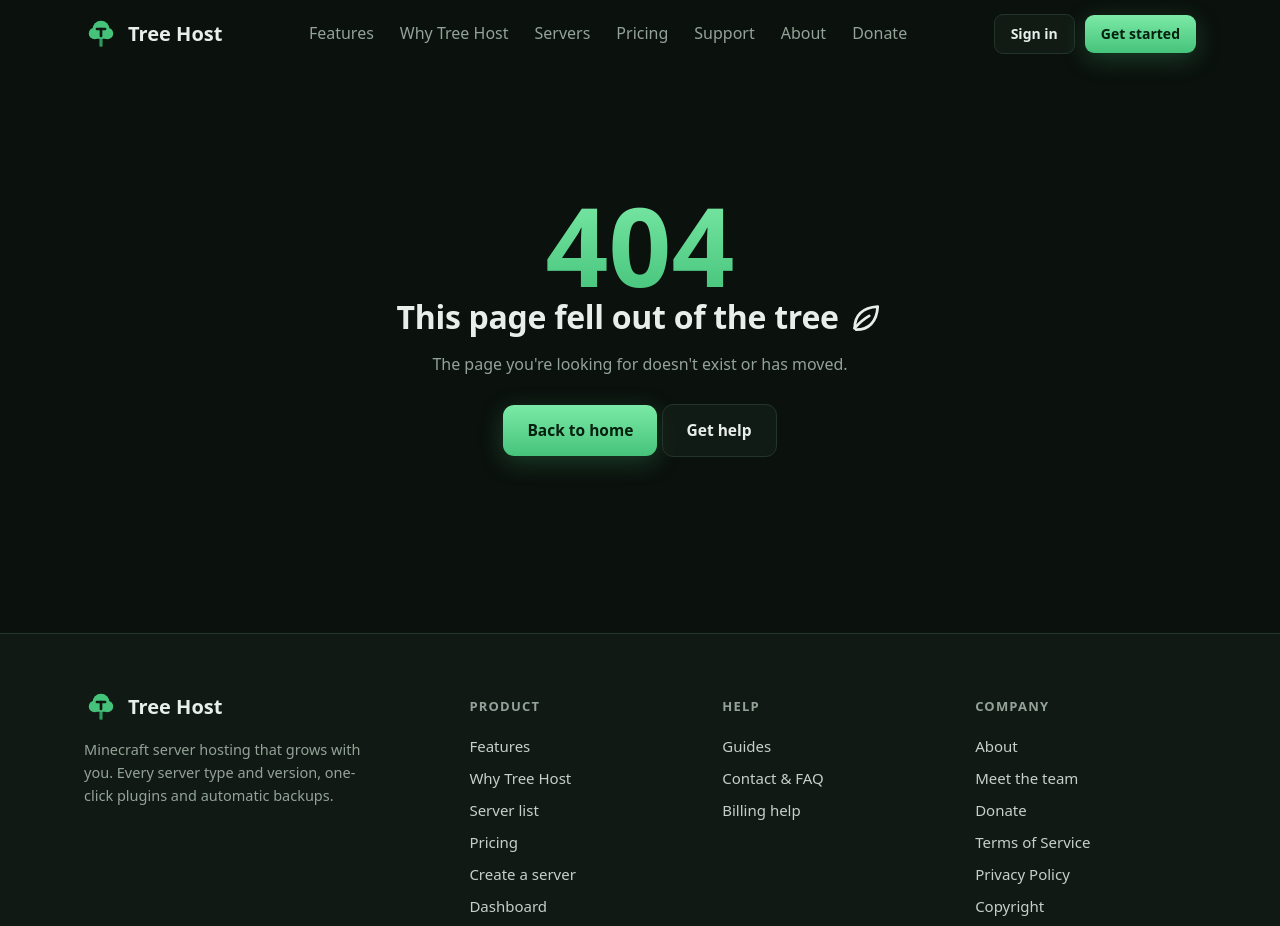
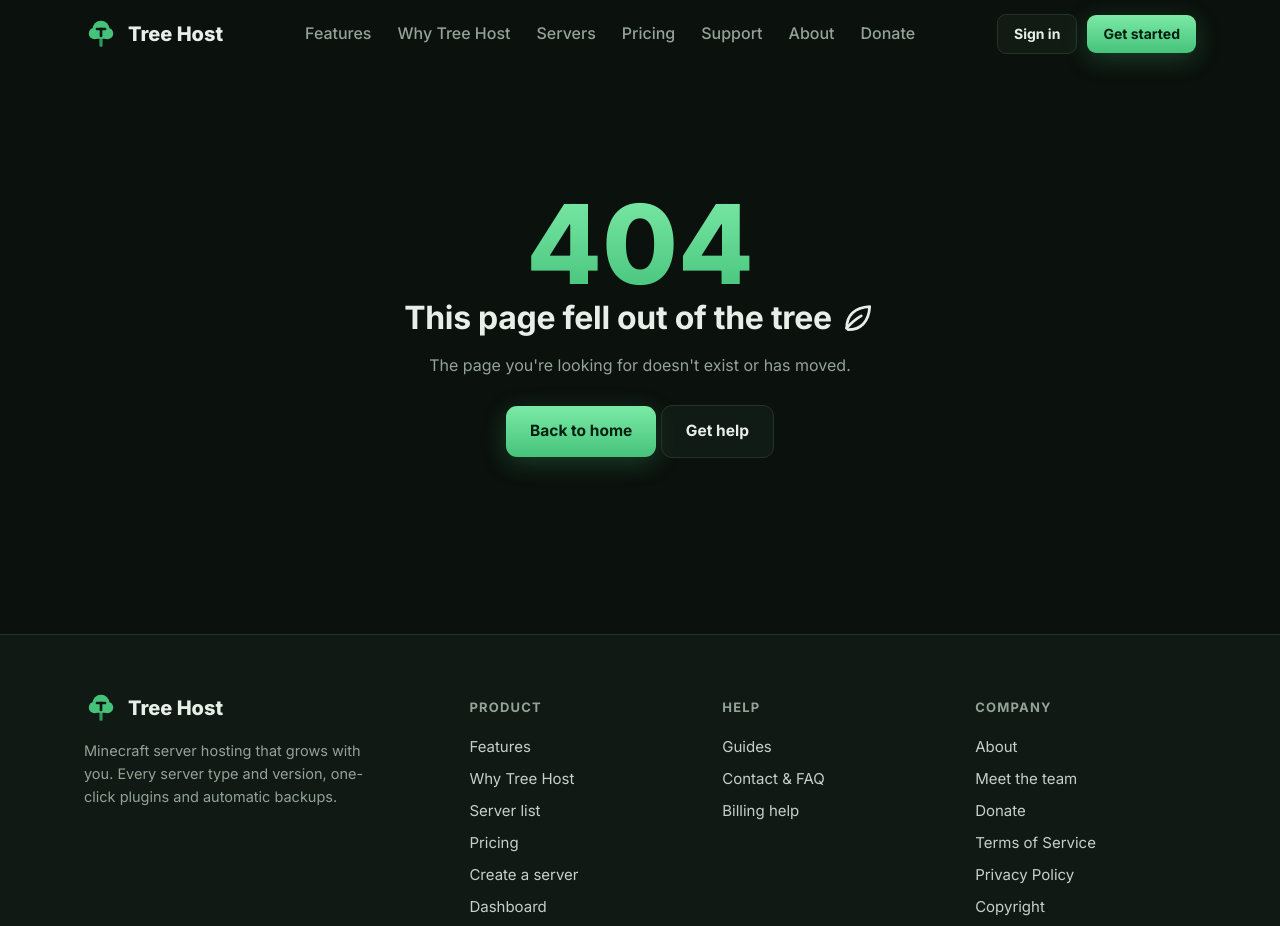
Before and after one commit to ItsJeffTheDev/Tree-Host, a website: page public/404.html in a window 1280 px wide. Shown: the top 926 px of the page. Drawn offline with Linux system fonts and the light colour scheme; no server answers.

Commit message:
Use Inter as the site and dashboard font
Co-Authored-By: Claude Opus 5.5 <noreply@anthropic.com>

```diff
--- a/public/404.html
+++ b/public/404.html
@@ -5,6 +5,9 @@
   <meta name="viewport" content="width=device-width, initial-scale=1">
   <title>Page not found - Tree Host</title>
   <link rel="icon" href="/brand/tree-host-icon.svg" type="image/svg+xml">
+  <link rel="preconnect" href="https://fonts.googleapis.com">
+  <link rel="preconnect" href="https://fonts.gstatic.com" crossorigin>
+  <link rel="stylesheet" href="https://fonts.googleapis.com/css2?family=Inter:wght@400..800&display=swap">
   <link rel="stylesheet" href="/site.css">
 </head>
 <body>
--- a/public/site.css
+++ b/public/site.css
@@ -18,7 +18,7 @@
 html { scroll-behavior: smooth; }
 body {
   margin: 0; background: var(--bg); color: var(--text);
-  font: 16px/1.6 system-ui, -apple-system, "Segoe UI", Roboto, sans-serif;
+  font: 16px/1.6 "Inter", system-ui, -apple-system, "Segoe UI", Roboto, sans-serif;
   overflow-x: hidden;
 }
 a { color: var(--accent2); }
--- a/public/style.css
+++ b/public/style.css
@@ -21,7 +21,7 @@ html, body { height: 100%; margin: 0; }
 body {
   background: var(--bg);
   color: var(--text);
-  font: 14px/1.45 system-ui, -apple-system, "Segoe UI", Roboto, sans-serif;
+  font: 14px/1.45 "Inter", system-ui, -apple-system, "Segoe UI", Roboto, sans-serif;
 }
 a { color: var(--info); }
 code { font-family: var(--mono); font-size: 12.5px; background: var(--panel-2); padding: 1px 5px; border-radius: 4px; }
```
Also changed, not shown: public/about.html (+3 -0 lines), public/dashboard.html (+3 -0 lines), public/dmca.html (+3 -0 lines), public/donate.html (+3 -0 lines), public/features.html (+3 -0 lines), public/help.html (+3 -0 lines), public/index.html (+3 -0 lines), public/pricing.html (+3 -0 lines), public/privacy.html (+3 -0 lines), public/support.html (+3 -0 lines), public/team.html (+3 -0 lines), public/terms.html (+3 -0 lines), public/why.html (+3 -0 lines).
